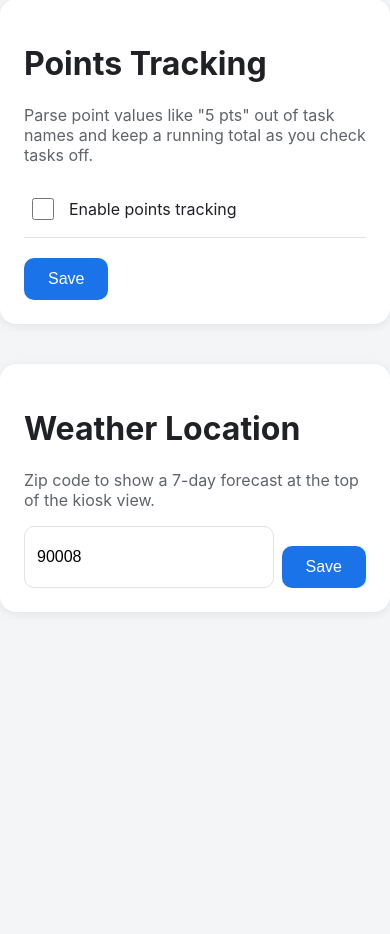
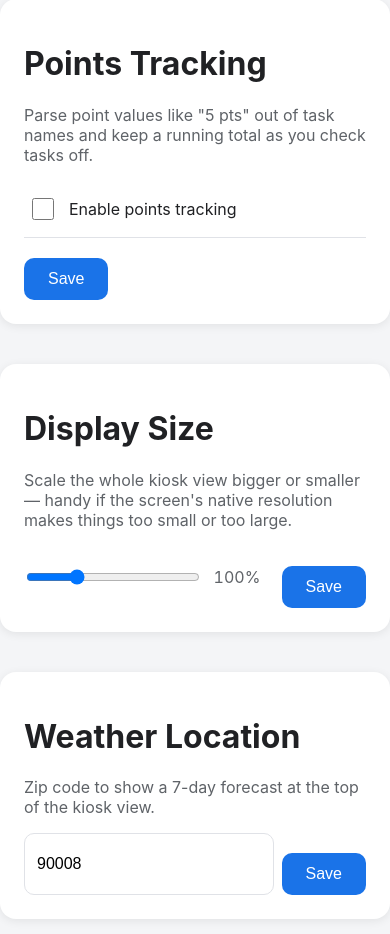
Before and after one commit to yoshakezula/kcal, a Flask app: page /settings in a window 390 px wide. Shown: the part 657-1591 px from the top of the page. Run offline with Flask 3, Linux system fonts and the light colour scheme.

Commit message:
Add Pi kiosk hardening: display scaling, sleep screen, cursor control, and automated setup
- Settings page gets a Display Size slider (ui_scale, persisted in
  config.json) that scales the whole kiosk view via CSS zoom — replaces
  the earlier Chromium --force-device-scale-factor approach, which broke
  touch coordinate alignment
- Cursor is hidden by default (kiosk/touchscreen use) but shown on
  Windows for local dev, via a show-cursor body class
- Forecast strip height is now computed from the actual rendered row
  height instead of fixed px breakpoints, so it stays proportional at
  any zoom level or screen size; fixed a CSS Grid row-span bug that was
  causing uneven calendar row heights in the week2/week3 views
- Weather icons enlarged and clipping fixed (line-height was too tight
  for emoji glyph metrics)
- Touch ripple feedback on tap, and a full-screen black sleep screen
  after 10 minutes idle that wakes on touch
- README: documents the full Raspberry Pi OS Lite + cage kiosk setup
  (autologin, systemd service with pull-on-start, emoji font, screen
  resolution, manual update flow) and adds setup_pi_kiosk.sh to
  automate it

```diff
--- a/app.py
+++ b/app.py
@@ -1,4 +1,5 @@
 import datetime as dt
+import platform
 
 from flask import Flask, jsonify, redirect, render_template, request, url_for
 
@@ -10,14 +11,20 @@ from config import (
     get_calendar_ids,
     get_points_tracking,
     get_task_list_id,
+    get_ui_scale,
     get_zip_code,
     set_calendar_ids,
     set_points_tracking,
     set_task_list_id,
+    set_ui_scale,
     set_zip_code,
 )
 
 app = Flask(__name__)
+
+# The kiosk runs cursor-free on the Pi (touchscreen), but a visible cursor is
+# convenient when running the app on a desktop OS for development.
+SHOW_CURSOR = platform.system() == "Windows"
 
 
 def _rfc3339(date_str, end_of_day=False):
@@ -31,7 +38,7 @@ def _rfc3339(date_str, end_of_day=False):
 
 @app.route("/")
 def index():
-    return render_template("index.html")
+    return render_template("index.html", ui_scale=get_ui_scale(), show_cursor=SHOW_CURSOR)
 
 
 def _settings_context(zip_code=None, zip_error=None):
@@ -57,6 +64,8 @@ def _settings_context(zip_code=None, zip_error=None):
         "task_error": task_error,
         "selected_task_list": get_task_list_id(),
         "points_tracking": get_points_tracking(),
+        "ui_scale": get_ui_scale(),
+        "show_cursor": SHOW_CURSOR,
     }
 
 
@@ -103,6 +112,16 @@ def settings_tasks():
 @app.route("/settings/points", methods=["POST"])
 def settings_points():
     set_points_tracking(bool(request.form.get("points_tracking")))
+    return redirect(url_for("settings"))
+
+
+@app.route("/settings/display", methods=["POST"])
+def settings_display():
+    try:
+        scale = float(request.form.get("ui_scale", 1.0))
+    except ValueError:
+        scale = 1.0
+    set_ui_scale(scale)
     return redirect(url_for("settings"))
 
 
--- a/config.py
+++ b/config.py
@@ -14,6 +14,7 @@ DEFAULTS = {
     "zip_code": "90008",
     "task_list_id": None,
     "points_tracking": False,
+    "ui_scale": 1.0,
 }
 
 
@@ -70,3 +71,17 @@ def set_points_tracking(enabled):
     config = load_config()
     config["points_tracking"] = bool(enabled)
     save_config(config)
+
+
+def get_ui_scale():
+    try:
+        scale = float(load_config().get("ui_scale", DEFAULTS["ui_scale"]))
+    except (TypeError, ValueError):
+        return DEFAULTS["ui_scale"]
+    return min(max(scale, 0.7), 1.8)
+
+
+def set_ui_scale(scale):
+    config = load_config()
+    config["ui_scale"] = min(max(float(scale), 0.7), 1.8)
+    save_config(config)
--- a/static/css/style.css
+++ b/static/css/style.css
@@ -16,6 +16,10 @@
 * {
   box-sizing: border-box;
   cursor: none;
+}
+
+body.show-cursor * {
+  cursor: auto;
 }
 
 .touch-ripple {
@@ -979,6 +983,23 @@ button, a {
   pointer-events: none;
 }
 
+/* ---------- Sleep screen ---------- */
+
+.sleep-screen {
+  position: fixed;
+  inset: 0;
+  z-index: 1000;
+  background: #000;
+  opacity: 0;
+  pointer-events: none;
+  transition: opacity 800ms ease;
+}
+
+.sleep-screen.active {
+  opacity: 1;
+  pointer-events: auto;
+}
+
 .confetti-canvas.hidden {
   display: none;
 }
@@ -1091,3 +1112,20 @@ body.settings-page {
   background: var(--surface);
   color: var(--text);
 }
+
+.display-form {
+  display: flex;
+  align-items: center;
+  gap: 12px;
+  margin-top: 14px;
+}
+
+.display-form input[type="range"] {
+  flex: 1 1 auto;
+}
+
+.display-form #uiScaleLabel {
+  min-width: 3.5em;
+  font-variant-numeric: tabular-nums;
+  color: var(--text-muted);
+}
--- a/templates/settings.html
+++ b/templates/settings.html
@@ -6,7 +6,7 @@
   <title>Kcal — Settings</title>
   <link rel="stylesheet" href="{{ url_for('static', filename='css/style.css') }}" />
 </head>
-<body class="settings-page">
+<body class="settings-page {{ 'show-cursor' if show_cursor else '' }}">
   <p class="back-link"><a href="{{ url_for('index') }}">&larr; Back to calendar</a></p>
 
   <div class="settings-card">
@@ -83,6 +83,24 @@
   </div>
 
   <div class="settings-card">
+    <h1>Display Size</h1>
+    <p class="settings-hint">Scale the whole kiosk view bigger or smaller — handy if the screen's native resolution makes things too small or too large.</p>
+    <form method="post" action="{{ url_for('settings_display') }}" class="display-form">
+      <input
+        type="range"
+        name="ui_scale"
+        min="0.7"
+        max="1.8"
+        step="0.05"
+        value="{{ ui_scale }}"
+        oninput="document.getElementById('uiScaleLabel').textContent = Math.round(this.value * 100) + '%'"
+      />
+      <span id="uiScaleLabel">{{ (ui_scale * 100) | round | int }}%</span>
+      <button type="submit" class="save-button">Save</button>
+    </form>
+  </div>
+
+  <div class="settings-card">
     <h1>Weather Location</h1>
     <p class="settings-hint">Zip code to show a 7-day forecast at the top of the kiosk view.</p>
     {% if zip_error %}
```
Also changed, not shown: static/js/app.js (+53 -0 lines), templates/index.html (+7 -2 lines), README.md, 1 other file.
